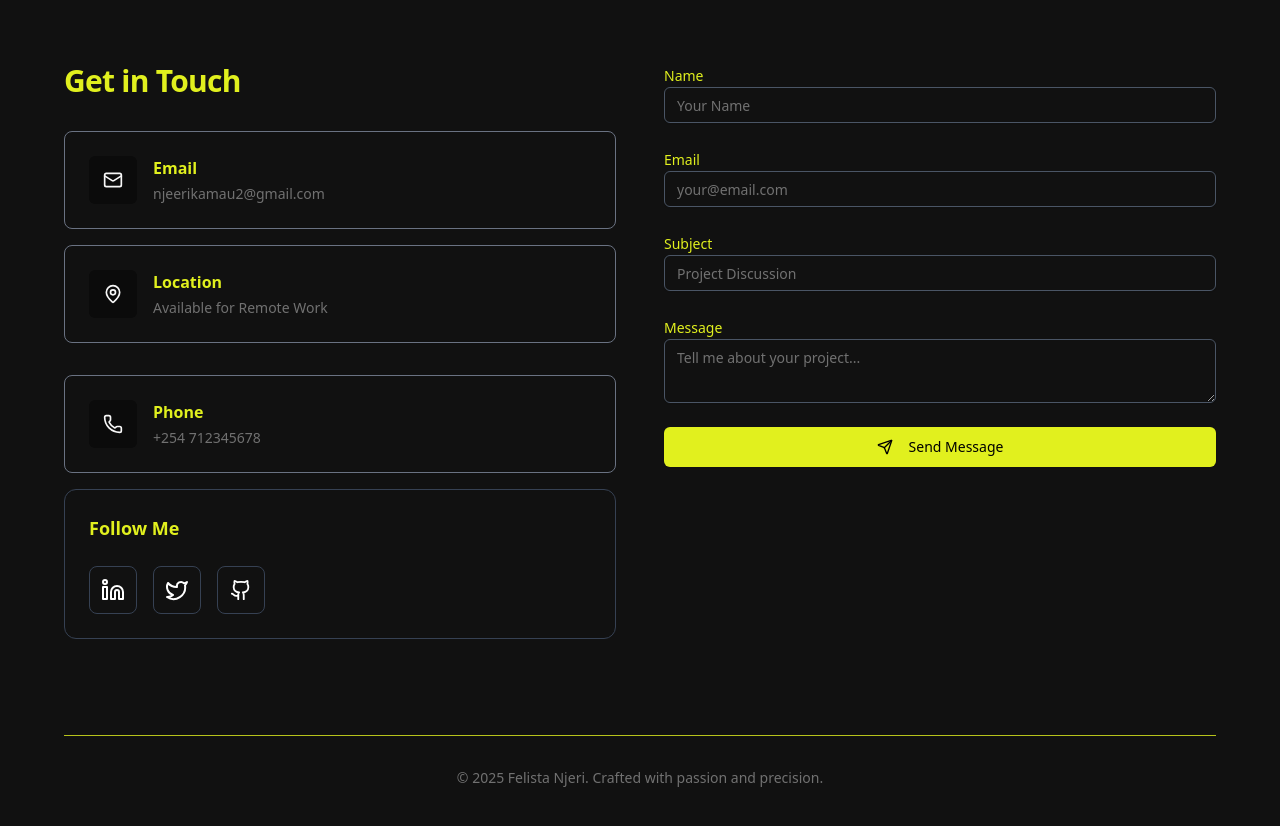
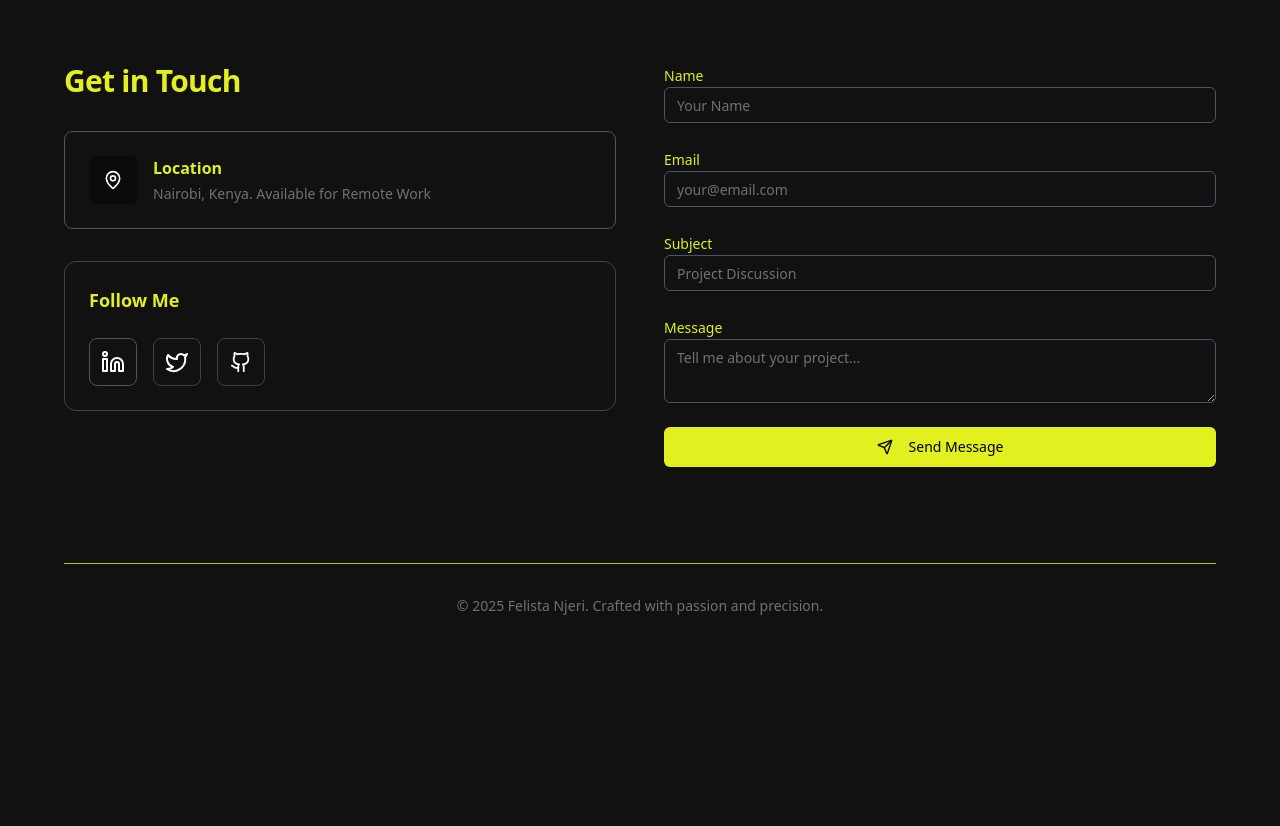
Before and after one commit to Felista-Njeri/portfolio, a React (Vite) app: page / in a window 1280 px wide. Shown: the part 5780-6606 px from the top of the page. After the commit the page ends 6492 px from the top, so only its background shows below. Built offline with nearby package versions, Linux system fonts and the light colour scheme.

Commit message:
feat: sending emails through the contact form

```diff
--- a/src/components/Contact.tsx
+++ b/src/components/Contact.tsx
@@ -1,11 +1,13 @@
 import { useState } from "react";
-import { Github, Linkedin, Mail, MapPin, Phone, Send, Twitter } from "lucide-react";
+import { Github, Linkedin, MapPin, Send, Twitter } from "lucide-react";
 import { Button } from "@/components/ui/button";
 import { Input } from "@/components/ui/input";
 import { Textarea } from "@/components/ui/textarea";
 import { toast } from "sonner";
+import emailjs from '@emailjs/browser';
 
 const Contact = () => {
+  const [loading, setLoading] = useState(false);
   const [formData, setFormData] = useState({
     name: "",
     email: "",
@@ -15,34 +17,44 @@ const Contact = () => {
 
   const contactInfo = [
     {
-      icon: Mail,
-      label: "Email",
-      value: "njeerikamau2@gmail.com",
-      href: "mailto:njeerikamau2@gmail.com",
-    },
-    {
       icon: MapPin,
       label: "Location",
-      value: "Available for Remote Work",
-    },
-    {
-      icon: Phone,
-      label: "Phone",
-      value: "+254 712345678",
-      href: "tel:+254712345678",
+      value: "Nairobi, Kenya. Available for Remote Work",
     },
   ];
-
-  const handleSubmit = (e: React.FormEvent) => {
-    e.preventDefault();
-    toast.error("Message failed to send. Please use my email.");
-    setFormData({ name: "", email: "", subject: "", message: "" });
-  };
 
   const handleChange = (
     e: React.ChangeEvent<HTMLInputElement | HTMLTextAreaElement>
   ) => {
     setFormData({ ...formData, [e.target.name]: e.target.value });
+  };
+
+  const handleSubmit = async (e: React.FormEvent) => {
+    e.preventDefault();
+    setLoading(true);
+
+    const templateParams = {
+      from_name: formData.name,
+      from_email: formData.email,
+      subject: formData.subject,
+      message: formData.message,
+    };
+    try {
+      await emailjs.send(
+        import.meta.env.VITE_EMAILJS_SERVICE_ID,
+        import.meta.env.VITE_EMAILJS_TEMPLATE_ID,
+        templateParams,
+        import.meta.env.VITE_EMAILJS_PUBLIC_KEY
+      );
+
+      toast.success("Message sent successfully!");
+      setFormData({ name: "", email: "", subject: "", message: "" });
+    } catch (error) {
+      console.error("EmailJS Error:", error);
+      toast.error("Failed to send message. Please try again later.");
+    } finally {
+      setLoading(false);
+    }
   };
 
   return (
@@ -72,8 +84,8 @@ const Contact = () => {
               {contactInfo.map((info) => {
                 const Icon = info.icon;
                 const content = (
-                  <div className="mb-4 flex items-start gap-4 p-6 hover:scale-105 rounded-lg border border-gray-500 hover:border-foreground transition-all duration-300">
-                    <div className="w-12 h-12 bg-primary text-primary-foreground rounded-md flex items-center justify-center flex-shrink-0">
+                  <div className="mb-4 flex items-start gap-4 p-6 hover:scale-105 rounded-lg border border-gray-600 hover:border-foreground transition-all duration-300">
+                    <div className="w-12 h-12 bg-primary text-primary-foreground rounded-md flex items-center justify-center shrink-0">
                       <Icon size={20} />
                     </div>
                     <div>
@@ -85,11 +97,7 @@ const Contact = () => {
                   </div>
                 );
 
-                return info.href ? (
-                  <a key={info.label} href={info.href}>
-                    {content}
-                  </a>
-                ) : (
+                return (
                   <div key={info.label}>{content}</div>
                 );
               })}
@@ -97,7 +105,7 @@ const Contact = () => {
             <div className="rounded-xl p-6 border border-gray-700">
               <h3 className="text-lg text-foreground font-semibold mb-6">Follow Me</h3>
               <div className="flex gap-4">
-                <a href="https://www.linkedin.com/in/felista-njeri" target="_blank" className="w-12 h-12 border border-gray-700 rounded-lg flex items-center justify-center hover:border-foreground">
+                <a href="https://www.linkedin.com/in/felista-njeri" target="_blank" className="w-12 h-12 border border-gray-600 rounded-lg flex items-center justify-center hover:border-foreground">
                   <Linkedin className="text-white"/>
                 </a>
                 <a href="https://x.com/njerinjeri__" target="_blank" className="w-12 h-12 border border-gray-700 rounded-lg flex items-center justify-center hover:border-foreground">
@@ -172,9 +180,17 @@ const Contact = () => {
                   />
                 </div>
 
-                <Button type="submit" size="lg" className="w-full font-medium">
-                  <Send className="w-4 h-4 mr-2" />
-                  Send Message
+                <Button
+                 type="submit"
+                 size="lg"
+                 className="w-full font-medium"
+                 disabled={loading}
+                >
+                  {loading ? "Sending..." : (
+                    <>
+                      <Send className="w-4 h-4 mr-2" /> Send Message
+                    </>
+                  )}
                 </Button>
               </form>
             </div>
```
